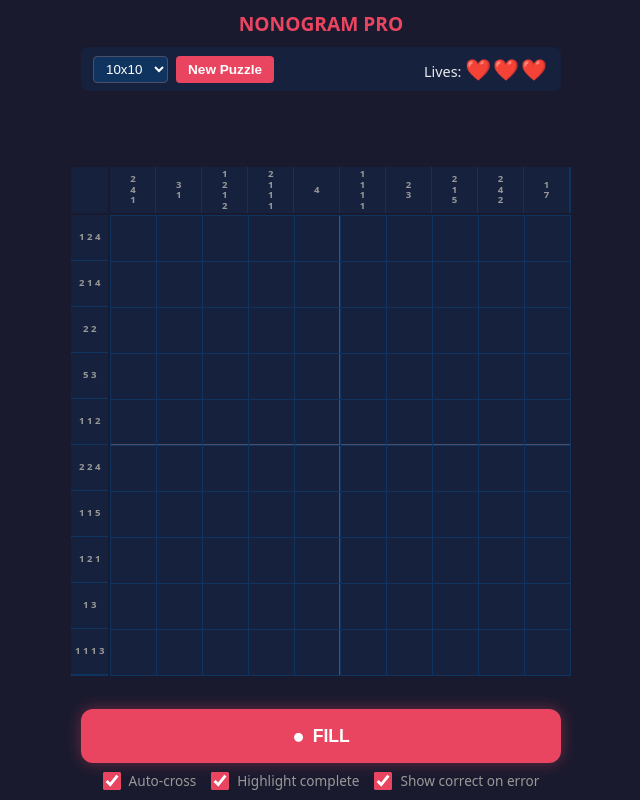
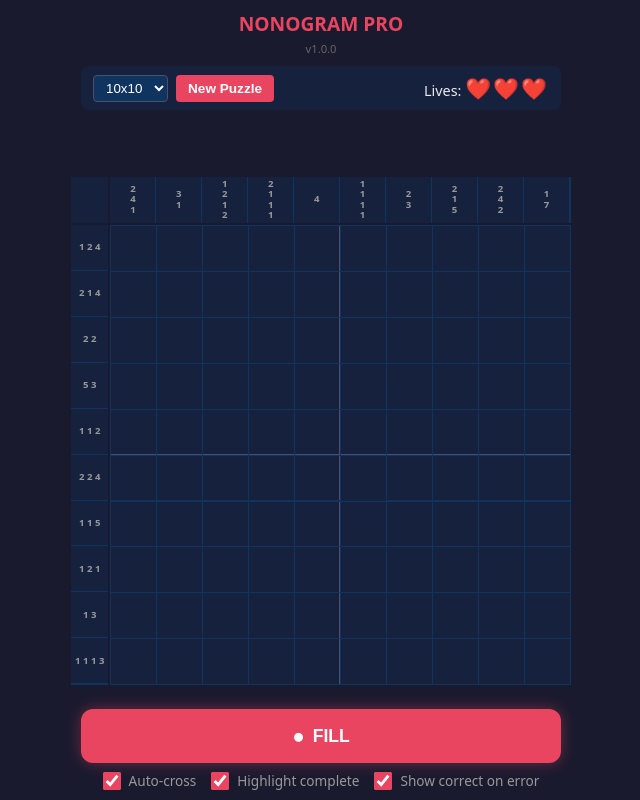
Before and after one commit to mcanevet/nonogram, a plain HTML site: page index.html in a window 1280 px wide. Shown: the whole page, without its empty margins (319-959 px from the left). Drawn offline with Linux system fonts and the light colour scheme.

Commit message:
feat: display version in interface

```diff
--- a/index.html
+++ b/index.html
@@ -15,7 +15,10 @@
 <body>
 
 <div class="app">
-  <header><h1>NONOGRAM PRO</h1></header>
+  <header>
+    <h1>NONOGRAM PRO</h1>
+    <span id="version" class="version"></span>
+  </header>
 
   <div class="stats">
     <div class="diff-controls">
@@ -65,6 +68,11 @@
 
 <script src="game.js"></script>
 <script>
+  fetch('manifest.json').then(r => r.json()).then(m => {
+    document.getElementById('version').textContent = 'v' + m.version || '1.0.0';
+  }).catch(() => {});
+</script>
+<script>
   if ('serviceWorker' in navigator) {
     navigator.serviceWorker.register('sw.js');
   }
--- a/style.css
+++ b/style.css
@@ -8,6 +8,18 @@
   --crossed: #2a2a4a;
   --border: #0f3460;
   --grid-line: #4e4e6a;
+
+header {
+  display: flex;
+  flex-direction: column;
+  align-items: center;
+  gap: 4px;
+}
+
+.version {
+  font-size: 0.7rem;
+  color: #666;
+}
 }
 
 * {
```
Also changed, not shown: manifest.json.
